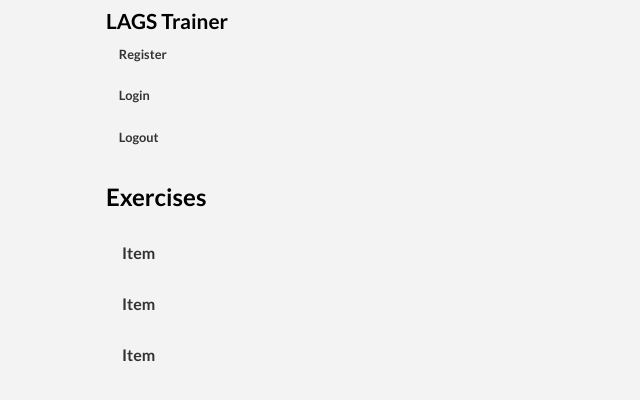
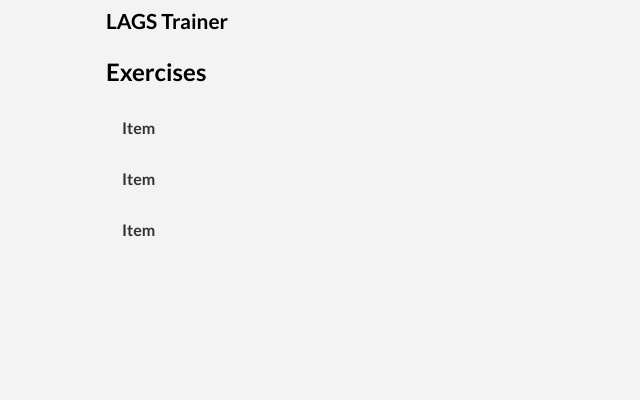
Before and after one commit to rhen99/lags-trainer, a Vue app in the folder client/: page / in a window 1280 px wide. Shown: the top 400 px of the page, without its empty margins (0-640 px from the left). Built offline with nearby package versions, Linux system fonts and the light colour scheme.

Commit message:
added nav hide

```diff
--- a/client/src/components/layouts/Header.vue
+++ b/client/src/components/layouts/Header.vue
@@ -1,8 +1,11 @@
 <template>
-  <header class="header">
+  <header class="header" :class="{ hide: hide }">
     <div class="container">
       <h1 class="header-title">
-        LAGS Trainer <a href="#" class="hb-btn"><i class="fas fa-bars"></i></a>
+        LAGS Trainer
+        <a href="#" class="hb-btn" @click="showNav"
+          ><i class="fas fa-bars"></i
+        ></a>
       </h1>
       <ul class="navigation">
         <li class="navigation-item">
@@ -22,6 +25,17 @@
 <script>
   export default {
     name: "Header",
+    data() {
+      return {
+        hide: true,
+      };
+    },
+    methods: {
+      showNav(e) {
+        e.preventDefault();
+        this.hide = !this.hide;
+      },
+    },
   };
 </script>
 
@@ -29,7 +43,7 @@
 .header {
   padding: 0.5rem 0;
   overflow: hidden;
-  /* max-height: 41px; */
+  /*  */
 }
 .header-title {
   font-size: 1.3rem;
@@ -40,8 +54,7 @@
   right: 0;
   color: #333;
 }
-.navigation {
-}
+
 .navigation-item a {
   display: block;
   width: 100%;
@@ -51,6 +64,9 @@
   color: #333;
   font-weight: 600;
 }
+.hide {
+  max-height: 41px;
+}
 @media (min-width: 1024px) {
   .hb-btn {
     display: none;
```
